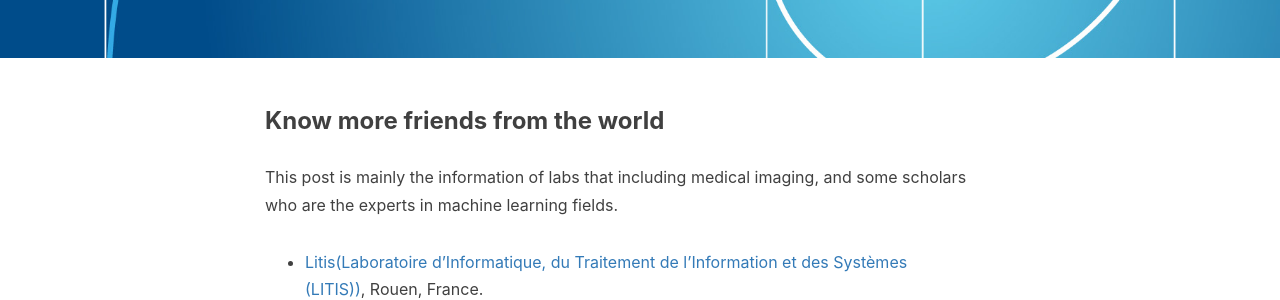
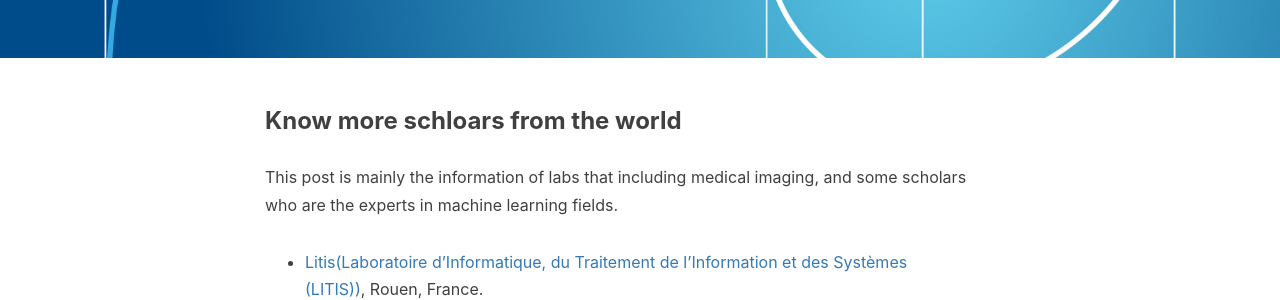
Before and after one commit to jizhang02/jizhang02.github.io, a Jekyll site: the page built from _posts/2020-04-04-lab.markdown, in a window 1280 px wide and 900 px high, scrolled down 371 px. Shown: the part 154-454 px from the top of the window. Built offline with Jekyll 4.4.1, drawn with Linux system fonts in a browser that asks for light colours; nearby versions of some CDN libraries; a script that is not in the unit is left out; comment, search, counter and statistics services are not loaded; some of the changed text lies outside the part shown.

Commit message:
Update 2020-04-04-lab.markdown

```diff
--- a/_posts/2020-04-04-lab.markdown
+++ b/_posts/2020-04-04-lab.markdown
@@ -11,7 +11,7 @@ tags:
     - Medical Imaging
 ---
 
-### Know more friends from the world
+### Know more schloars from the world
 This post is mainly the information of labs that including medical imaging, and some scholars who are the experts in machine learning fields.
 
 * [Litis(Laboratoire d'Informatique, du Traitement de l'Information et des Systèmes (LITIS))](http://www.litislab.fr/), Rouen, France.
```
Also changed, not shown: other parts of _posts/2020-04-04-lab.markdown (+1 -0 lines).
